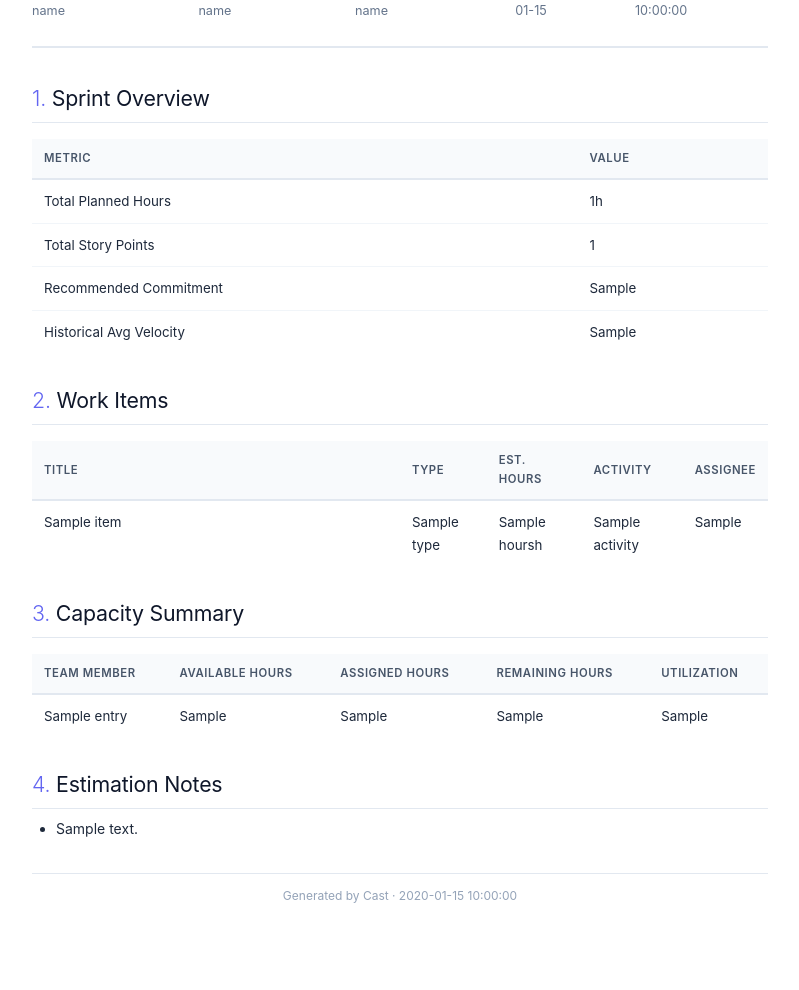
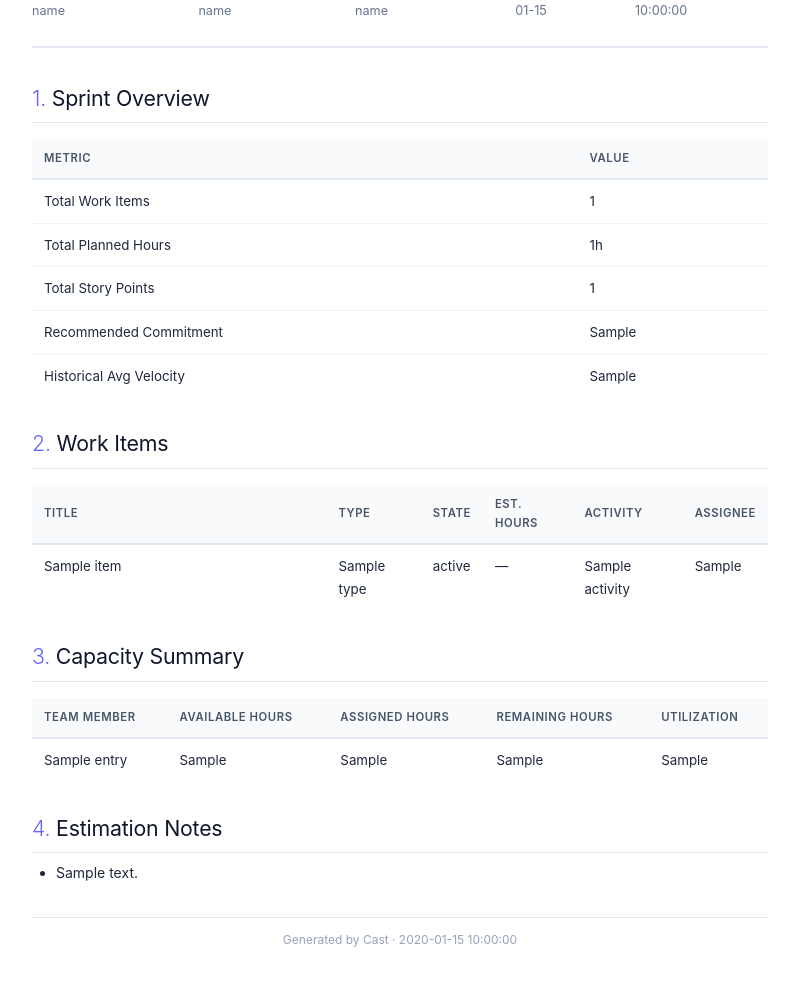
Before and after one commit to samcopsey/doc-rendering-mcp-server, a Python web app: template src/doc_rendering_mcp_server/templates/html/sprint_plan.html in a window 1280 px wide. Shown: the part 301-1291 px from the top of the page, without its empty margins (240-1039 px from the left). Before the commit the page ends 1204 px from the top, so only its background shows below. Run offline with Jinja, Linux system fonts and the light colour scheme; the template is opened without the code that fills it: most values are stand-ins (such as "Sample title", 1, 10 or a date in 2020).

Commit message:
enhance sprint plan template with full hierarchy, state, descriptions
- Add State column with colour-coded badges (green/blue/grey/red)
- Add description snippets for Tasks/Bugs (first 200 chars)
- Auto-calculate item counts per type in Sprint Overview
- Better visual hierarchy: Epics get darker background, Features
  lighter, Stories subtle, Tasks/Bugs indented further
- Improved total line showing estimated vs total item counts
- Updated template registry description

Co-Authored-By: Claude Opus 4.6 (1M context) <noreply@anthropic.com>

```diff
--- a/src/doc_rendering_mcp_server/templates/html/sprint_plan.html
+++ b/src/doc_rendering_mcp_server/templates/html/sprint_plan.html
@@ -30,7 +30,16 @@
 {% endblock %}
 
 {% block content %}
-{% if total_planned_hours or total_planned_points or recommended_commitment or historical_velocity %}
+
+{# --- Sprint Overview --- #}
+{% if work_items is not string %}
+{% set epic_count = work_items | selectattr("type", "defined") | selectattr("type", "equalto", "Epic") | list | length %}
+{% set feature_count = work_items | selectattr("type", "defined") | selectattr("type", "equalto", "Feature") | list | length %}
+{% set story_count = work_items | selectattr("type", "defined") | selectattr("type", "equalto", "User Story") | list | length %}
+{% set task_count = work_items | selectattr("type", "defined") | selectattr("type", "equalto", "Task") | list | length %}
+{% set bug_count = work_items | selectattr("type", "defined") | selectattr("type", "equalto", "Bug") | list | length %}
+{% endif %}
+
 <h2>Sprint Overview</h2>
 <table>
     <thead>
@@ -40,6 +49,14 @@
         </tr>
     </thead>
     <tbody>
+        {% if work_items is not string %}
+        <tr><td>Total Work Items</td><td>{{ work_items | length }}</td></tr>
+        {% if epic_count %}<tr><td>&nbsp;&nbsp;Epics</td><td>{{ epic_count }}</td></tr>{% endif %}
+        {% if feature_count %}<tr><td>&nbsp;&nbsp;Features</td><td>{{ feature_count }}</td></tr>{% endif %}
+        {% if story_count %}<tr><td>&nbsp;&nbsp;User Stories</td><td>{{ story_count }}</td></tr>{% endif %}
+        {% if task_count %}<tr><td>&nbsp;&nbsp;Tasks</td><td>{{ task_count }}</td></tr>{% endif %}
+        {% if bug_count %}<tr><td>&nbsp;&nbsp;Bugs</td><td>{{ bug_count }}</td></tr>{% endif %}
+        {% endif %}
         {% if total_planned_hours %}
         <tr><td>Total Planned Hours</td><td>{{ total_planned_hours }}h</td></tr>
         {% endif %}
@@ -54,8 +71,8 @@
         {% endif %}
     </tbody>
 </table>
-{% endif %}
 
+{# --- Work Items --- #}
 <h2>Work Items</h2>
 {% if work_items is string %}
 <p>{{ work_items }}</p>
@@ -63,8 +80,9 @@
 <table>
     <thead>
         <tr>
-            <th style="width: 50%;">Title</th>
+            <th style="width: 40%;">Title</th>
             <th>Type</th>
+            <th>State</th>
             <th>Est. Hours</th>
             <th>Activity</th>
             <th>Assignee</th>
@@ -73,34 +91,60 @@
     <tbody>
         {% for item in work_items %}
         {% set item_type = item.type | default(item.work_item_type | default("")) %}
-        {% set is_parent = item_type in ["Feature", "User Story", "Epic"] %}
-        <tr{% if is_parent %} style="background: #f8fafc; font-weight: 500;"{% endif %}>
+        {% set item_state = item.state | default("") %}
+        {% set is_epic = item_type == "Epic" %}
+        {% set is_feature = item_type == "Feature" %}
+        {% set is_story = item_type == "User Story" %}
+        {% set is_leaf = item_type in ["Task", "Bug"] %}
+        <tr{% if is_epic %} style="background: #e0e7ff; font-weight: 600;"{% elif is_feature %} style="background: #f0f4ff; font-weight: 500;"{% elif is_story %} style="background: #f8fafc;"{% endif %}>
             <td>
-                {% if item_type == "Epic" %}
+                {% if is_epic %}
                 <strong>{{ item.title }}</strong>
-                {% elif item_type == "Feature" %}
-                <strong>{{ item.title }}</strong>
-                {% elif item_type == "User Story" %}
-                &nbsp;&nbsp;{{ item.title }}
-                {% elif item_type == "Task" or item_type == "Bug" %}
+                {% elif is_feature %}
+                &nbsp;&nbsp;<strong>{{ item.title }}</strong>
+                {% elif is_story %}
                 &nbsp;&nbsp;&nbsp;&nbsp;{{ item.title }}
+                {% elif is_leaf %}
+                &nbsp;&nbsp;&nbsp;&nbsp;&nbsp;&nbsp;{{ item.title }}
                 {% else %}
                 {{ item.title }}
                 {% endif %}
             </td>
             <td>
-                {% if item_type == "User Story" %}Story{% else %}{{ item_type }}{% endif %}
+                {% if is_story %}Story{% else %}{{ item_type }}{% endif %}
             </td>
             <td>
-                {% if item.hours is defined and item.hours %}{{ item.hours }}h
-                {% elif item.est_hours is defined and item.est_hours %}{{ item.est_hours }}h
-                {% elif item.original_estimate is defined and item.original_estimate %}{{ item.original_estimate }}h
-                {% elif item.estimate is defined and item.estimate %}{{ item.estimate }}h
+                {% if item_state == "Closed" or item_state == "Done" %}
+                <span style="color: #16a34a;">{{ item_state }}</span>
+                {% elif item_state == "Active" or item_state == "In Progress" %}
+                <span style="color: #2563eb;">{{ item_state }}</span>
+                {% elif item_state == "New" or item_state == "Proposed" %}
+                <span style="color: #6b7280;">{{ item_state }}</span>
+                {% elif item_state == "Removed" %}
+                <span style="color: #dc2626;">{{ item_state }}</span>
+                {% elif item_state %}
+                {{ item_state }}
+                {% else %}
+                —
+                {% endif %}
+            </td>
+            <td>
+                {% if item.hours is defined and item.hours is number %}{{ item.hours }}h
+                {% elif item.est_hours is defined and item.est_hours is number %}{{ item.est_hours }}h
+                {% elif item.original_estimate is defined and item.original_estimate is number %}{{ item.original_estimate }}h
+                {% elif item.estimate is defined and item.estimate is number %}{{ item.estimate }}h
                 {% else %}—{% endif %}
             </td>
             <td>{{ item.activity | default("—") }}</td>
             <td>{{ item.assigned_to | default(item.assignee | default("—")) }}</td>
         </tr>
+        {% if item.description is defined and item.description and is_leaf %}
+        <tr>
+            <td colspan="6" style="padding: 4px 12px 8px 48px; color: #6b7280; font-size: 0.85em; border-top: none;">
+                {{ item.description[:200] }}{% if item.description | length > 200 %}...{% endif %}
+            </td>
+        </tr>
+        {% endif %}
         {% endfor %}
     </tbody>
 </table>
@@ -118,10 +162,11 @@
     {% endif %}
 {% endfor %}
 {% if total_hours %}
-<p><strong>Total estimated: {{ total_hours | sum }}h across {{ work_items | length }} items</strong></p>
+<p><strong>Total estimated: {{ total_hours | sum }}h across {{ total_hours | length }} estimated items ({{ work_items | length }} total)</strong></p>
 {% endif %}
 {% endif %}
 
+{# --- Capacity Summary --- #}
 {% if capacity_summary %}
 <h2>Capacity Summary</h2>
 {% if capacity_summary is string %}
@@ -167,6 +212,7 @@
 {% endif %}
 {% endif %}
 
+{# --- Estimation Notes --- #}
 {% if estimation_notes %}
 <h2>Estimation Notes</h2>
 {% if estimation_notes is string %}
--- a/src/doc_rendering_mcp_server/templates/templates.yaml
+++ b/src/doc_rendering_mcp_server/templates/templates.yaml
@@ -77,7 +77,7 @@ templates:
 
   sprint_plan:
     display_name: "Sprint Plan"
-    description: "Sprint planning proposal with work items, time estimates, capacity analysis, and assignments. Work items should include title, type, and hours/est_hours/original_estimate/estimate for the estimated hours column. Activity and assigned_to/assignee are optional per item."
+    description: "Sprint planning proposal with full work item hierarchy, time estimates, capacity analysis, and assignments. Each work item should include: title, type (Epic/Feature/User Story/Task/Bug), state, hours (numeric or null), activity, assigned_to, and optionally description (first 200 chars shown for Tasks/Bugs). Items are visually grouped by hierarchy level with colour-coded state badges. The overview section auto-calculates item counts per type."
     category: reporting
     formats:
       html:
```
